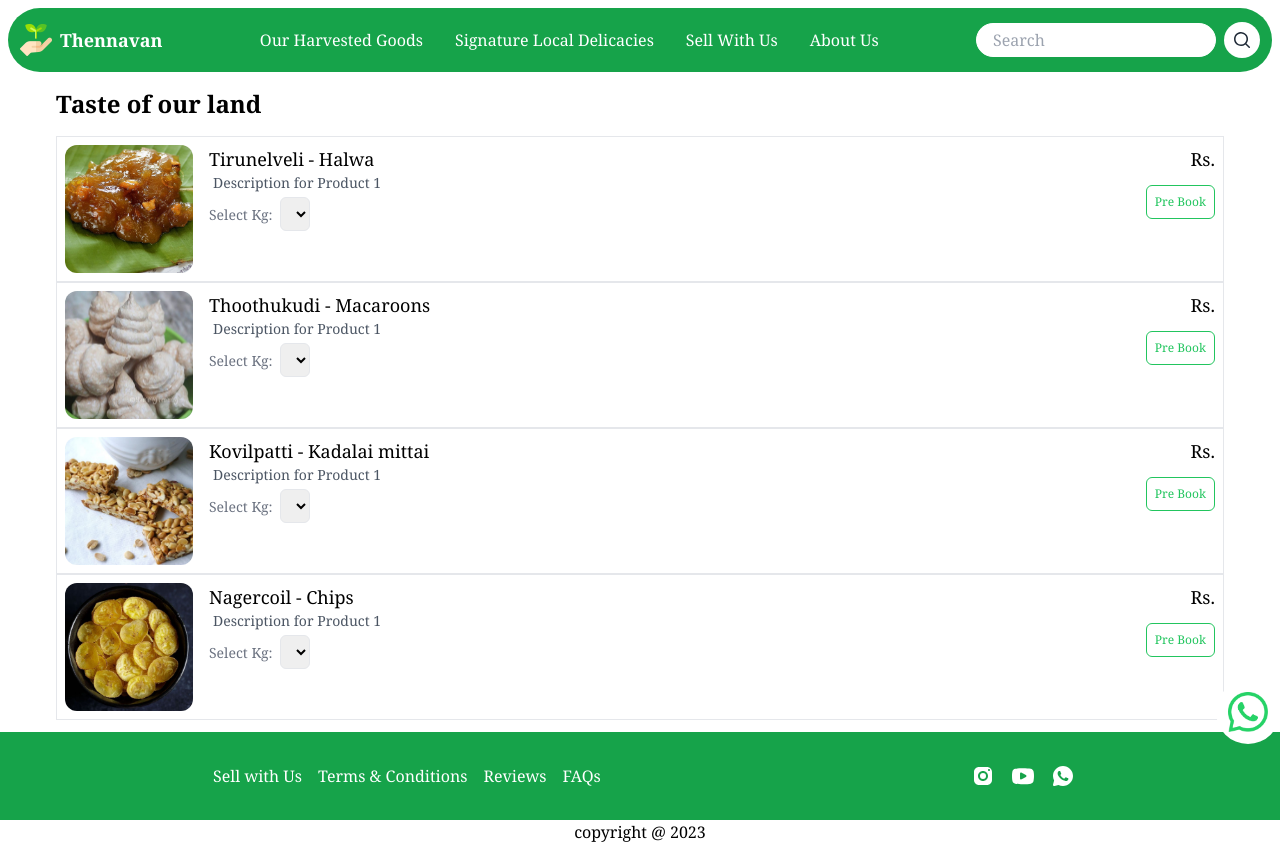
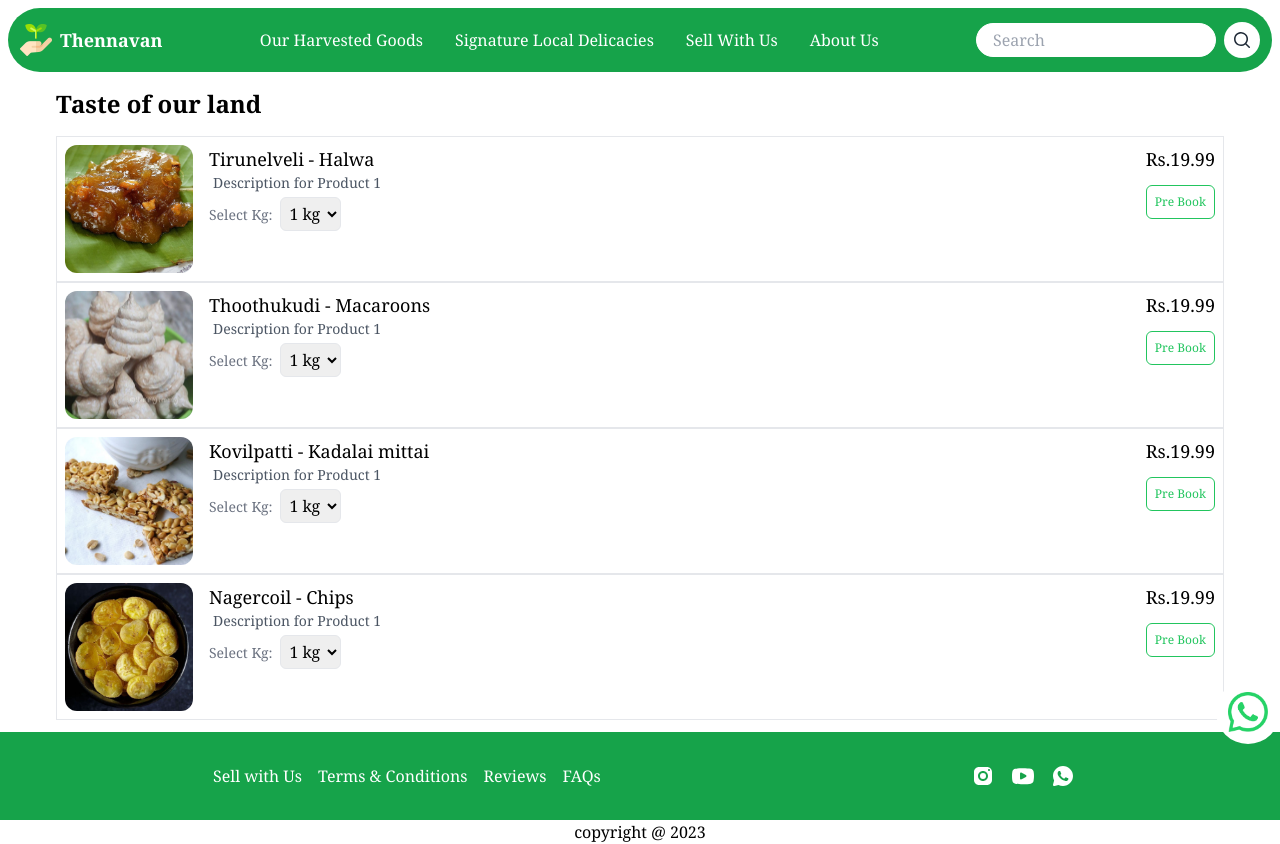
Before and after one commit to GayathriCodes2/THENNAVAN-UI, a Next.js app: page /tasteofourlandproducts in a window 1280 px wide. Built offline with nearby package versions, Linux system fonts and the light colour scheme.

Commit message:
updated Taste of our land page

```diff
--- a/app/tasteofourlandproducts/page.jsx
+++ b/app/tasteofourlandproducts/page.jsx
@@ -8,29 +8,53 @@ const products = [
     imageUrl: '/Tirunelveli-Halwa.jpg',
     heading: 'Tirunelveli - Halwa',
     description: 'Description for Product 1',
-    price: 19.99,
-    buyNowLink: "https://wa.me/9092993545?text=Need%20Tirunelveli%20Halwa%20with",
+    price: { '1kg': 19.99, '2kg': 29.99, '4kg': 39.99, '6kg': 49.99 },
+    buyNowLink: "https://wa.me/9092993545?text=Need",
+    weightOptions: [
+      { label: '1 kg', value: '1kg' },
+      { label: '2 kg', value: '2kg' },
+      { label: '4 kg', value: '4kg' },
+      { label: '6 kg', value: '6kg' },
+    ],
   }, {
     id: 2,
     imageUrl: '/Thoothukudi-Macaroons.jpg',
     heading: 'Thoothukudi - Macaroons',
     description: 'Description for Product 1',
-    price: 19.99,
-    buyNowLink: "https://wa.me/9092993545?text=Need%20Thoothukudi%20Macaroons%20with",
+    price: { '1kg': 19.99, '2kg': 29.99, '4kg': 39.99, '6kg': 49.99 },
+    buyNowLink: "https://wa.me/9092993545?text=Need",
+    weightOptions: [
+      { label: '1 kg', value: '1kg' },
+      { label: '2 kg', value: '2kg' },
+      { label: '4 kg', value: '4kg' },
+      { label: '6 kg', value: '6kg' },
+    ],
   }, {
     id: 3,
     imageUrl: '/Peanut-candy.jpg',
     heading: 'Kovilpatti - Kadalai mittai',
     description: 'Description for Product 1',
-    price: 19.99,
-    buyNowLink: "https://wa.me/9092993545?text=Need%20Peanut%20Candy%20with",
+    price: { '1kg': 19.99, '2kg': 29.99, '4kg': 39.99, '6kg': 49.99 },
+    buyNowLink: "https://wa.me/9092993545?text=Need",
+    weightOptions: [
+      { label: '1 kg', value: '1kg' },
+      { label: '2 kg', value: '2kg' },
+      { label: '4 kg', value: '4kg' },
+      { label: '6 kg', value: '6kg' },
+    ],
   }, {
     id: 4,
     imageUrl: '/Banana-chips.jpg',
     heading: 'Nagercoil - Chips',
     description: 'Description for Product 1',
-    price: 19.99,
-    buyNowLink: "https://wa.me/9092993545?text=Need%20Banana%20Chips%20with",
+    price: { '1kg': 19.99, '2kg': 29.99, '4kg': 39.99, '6kg': 49.99 },
+    buyNowLink: "https://wa.me/9092993545?text=Need",
+    weightOptions: [
+      { label: '1 kg', value: '1kg' },
+      { label: '2 kg', value: '2kg' },
+      { label: '4 kg', value: '4kg' },
+      { label: '6 kg', value: '6kg' },
+    ],
   }
 ];
 
```
